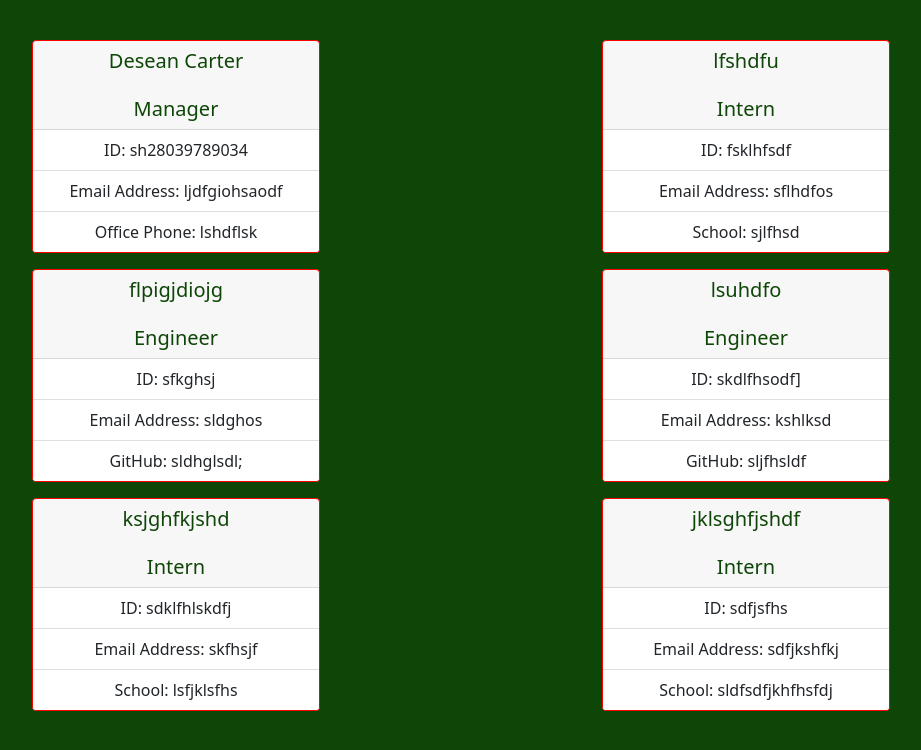
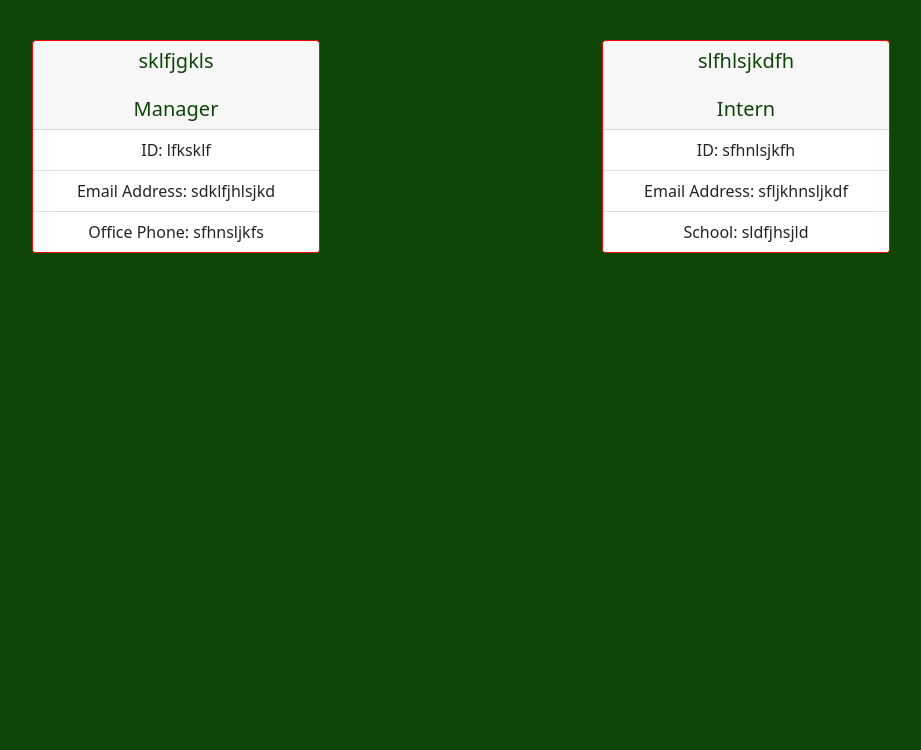
Before and after one commit to DeseanCarter/Team-Profile-Generator, a website: page output/teambuild.html in a window 1280 px wide. Shown: the whole page, without its empty margins (179-1100 px from the left). Drawn offline with nearby package versions, Linux system fonts and the light colour scheme.

Commit message:
styling updated

```diff
--- a/output/style.css
+++ b/output/style.css
@@ -19,3 +19,9 @@ body {
     position: relative;
     top: 5vh;
 }
+
+@media screen and (max-width: 800px) {
+    .row {
+        flex-direction: column;
+    }
+}
--- a/output/teambuild.html
+++ b/output/teambuild.html
@@ -12,56 +12,20 @@
         <div class="container">
             <div class="row"><div class="col-6">
             <div class="card mx-auto mb-3" style="width: 18rem">
-            <h5 class="card-header">Desean Carter<br /><br />Manager</h5>
+            <h5 class="card-header">sklfjgkls<br /><br />Manager</h5>
             <ul class="list-group list-group-flush">
-                <li class="list-group-item">ID: sh28039789034</li>
-                <li class="list-group-item">Email Address: ljdfgiohsaodf</li>
-                <li class="list-group-item">Office Phone: lshdflsk</li>
+                <li class="list-group-item">ID: lfksklf</li>
+                <li class="list-group-item">Email Address: sdklfjhlsjkd</li>
+                <li class="list-group-item">Office Phone: sfhnsljkfs</li>
             </ul>
             </div>
         </div><div class="col-6">
             <div class="card mx-auto mb-3" style="width: 18rem">
-            <h5 class="card-header">lfshdfu<br /><br />Intern</h5>
+            <h5 class="card-header">slfhlsjkdfh<br /><br />Intern</h5>
             <ul class="list-group list-group-flush">
-                <li class="list-group-item">ID: fsklhfsdf</li>
-                <li class="list-group-item">Email Address: sflhdfos</li>
-                <li class="list-group-item">School: sjlfhsd</li>
-            </ul>
-            </div>
-        </div><div class="col-6">
-            <div class="card mx-auto mb-3" style="width: 18rem">
-            <h5 class="card-header">flpigjdiojg<br /><br />Engineer</h5>
-            <ul class="list-group list-group-flush">
-                <li class="list-group-item">ID: sfkghsj</li>
-                <li class="list-group-item">Email Address: sldghos</li>
-                <li class="list-group-item">GitHub: sldhglsdl;</li>
-            </ul>
-            </div>
-        </div><div class="col-6">
-            <div class="card mx-auto mb-3" style="width: 18rem">
-            <h5 class="card-header">lsuhdfo<br /><br />Engineer</h5>
-            <ul class="list-group list-group-flush">
-                <li class="list-group-item">ID: skdlfhsodf]</li>
-                <li class="list-group-item">Email Address: kshlksd</li>
-                <li class="list-group-item">GitHub: sljfhsldf</li>
-            </ul>
-            </div>
-        </div><div class="col-6">
-            <div class="card mx-auto mb-3" style="width: 18rem">
-            <h5 class="card-header">ksjghfkjshd<br /><br />Intern</h5>
-            <ul class="list-group list-group-flush">
-                <li class="list-group-item">ID: sdklfhlskdfj</li>
-                <li class="list-group-item">Email Address: skfhsjf</li>
-                <li class="list-group-item">School: lsfjklsfhs</li>
-            </ul>
-            </div>
-        </div><div class="col-6">
-            <div class="card mx-auto mb-3" style="width: 18rem">
-            <h5 class="card-header">jklsghfjshdf<br /><br />Intern</h5>
-            <ul class="list-group list-group-flush">
-                <li class="list-group-item">ID: sdfjsfhs</li>
-                <li class="list-group-item">Email Address: sdfjkshfkj</li>
-                <li class="list-group-item">School: sldfsdfjkhfhsfdj</li>
+                <li class="list-group-item">ID: sfhnlsjkfh</li>
+                <li class="list-group-item">Email Address: sfljkhnsljkdf</li>
+                <li class="list-group-item">School: sldfjhsjld</li>
             </ul>
             </div>
         </div> </div>
```
